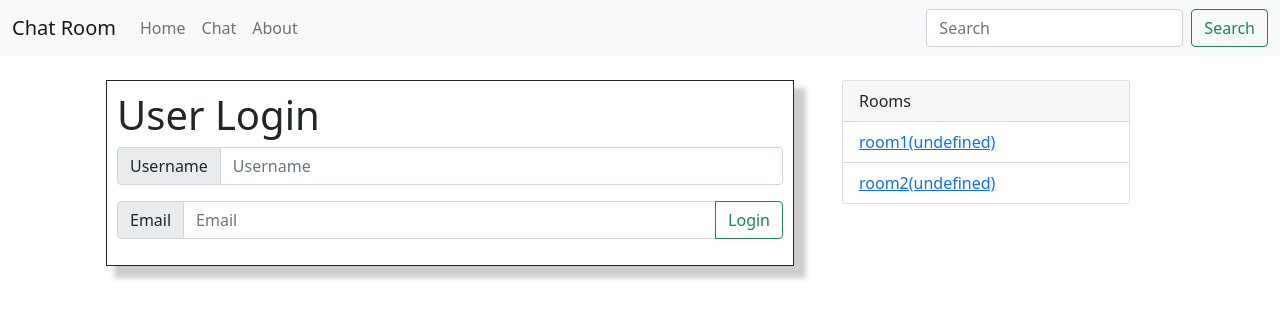
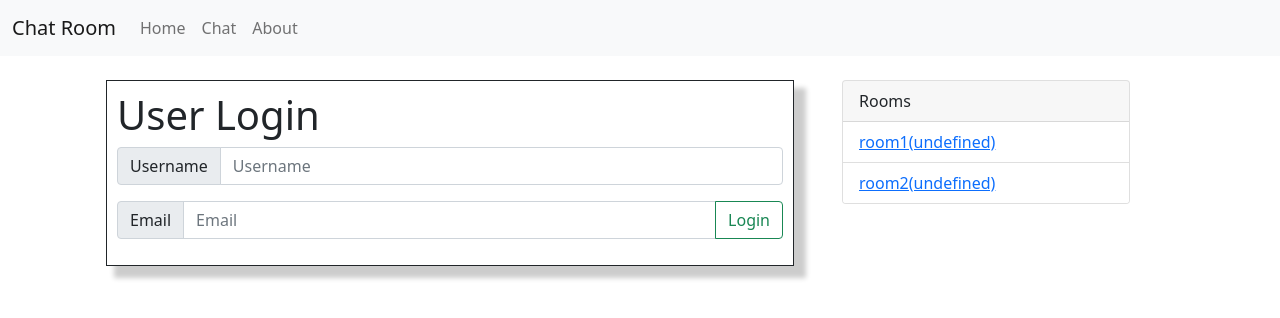
Before and after one commit to shlomoNeuberger/Live-Chat, a React (Create React App) app in the folder client/: page / in a window 1280 px wide. Shown: the top 318 px of the page. Built offline with nearby package versions, Linux system fonts and the light colour scheme.

Commit message:
Commanted unneeded search bar

```diff
--- a/client/src/components/Navbar.js
+++ b/client/src/components/Navbar.js
@@ -20,10 +20,14 @@ const Topbar = ({ active }) => {
                             <Link className="nav-link" to="/about">About</Link>
                         </li>
                     </ul>
-                    <form className="d-flex">
+                    {
+                        /*
+                        <form className="d-flex">
                         <input className="form-control me-2" type="search" placeholder="Search" aria-label="Search" />
                         <button className="btn btn-outline-success" type="submit">Search</button>
-                    </form>
+                        </form>
+                        */
+                    }
                 </div>
             </div>
         </nav>
```
